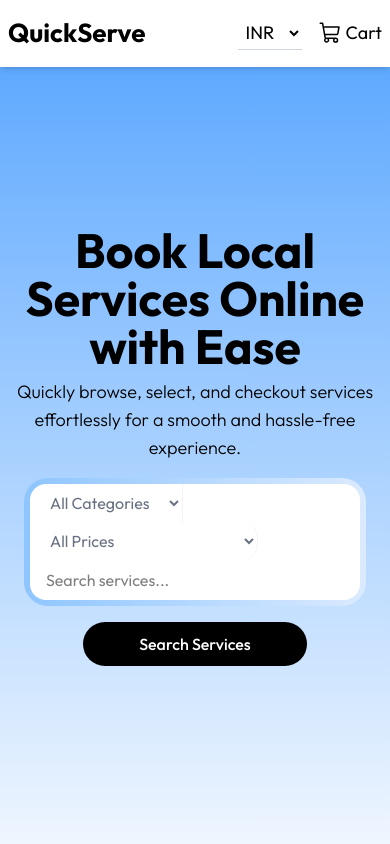
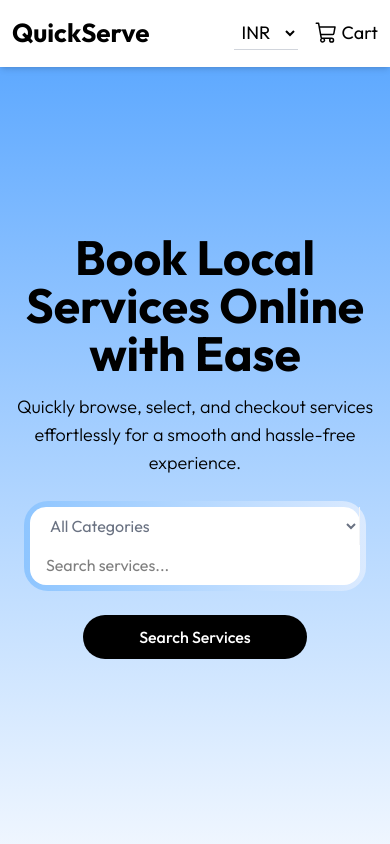
Before and after one commit to avinashsingh108/QuickServe, a React (Vite) app: page / in a window 390 px wide. Shown: the top 844 px of the page. Built offline with nearby package versions, Linux system fonts and the light colour scheme.

Commit message:
bug fixes

```diff
--- a/src/components/Analytics.jsx
+++ b/src/components/Analytics.jsx
@@ -23,7 +23,7 @@ const Analytics = () => {
     <div className="max-sm:mx-2 max-w-4xl mx-auto  space-y-4 py-20">
       <h2 className="text-3xl sm:text-4xl font-bold text-gray-800 border-b border-gray-300 max-w-4xl mx-auto mb-12 pb-1">
         {" "}
-        Analytics Overview
+        Analytics
       </h2>
 
       <div className="grid grid-cols-1 sm:grid-cols-2 lg:grid-cols-3 gap-6">
--- a/src/components/Header.jsx
+++ b/src/components/Header.jsx
@@ -11,7 +11,7 @@ function Header() {
     dispatch(setCurrency(event.target.value));
   };
   return (
-    <header className="fixed top-0 left-0 right-0 z-50 p-4 bg-white flex justify-between px-2 sm:px-4 md:px-10 lg:px-20 xl:px-36 shadow-md font-outfit">
+    <header className="fixed top-0 left-0 right-0 z-50 p-4 bg-white flex justify-between px-3 sm:px-4 md:px-10 lg:px-20 xl:px-36 shadow-md font-outfit">
       <h1 className="max-sm:text-[26px] text-2xl font-bold">
         <Link to="/">QuickServe</Link>
       </h1>
--- a/src/data/services.js
+++ b/src/data/services.js
@@ -4,7 +4,7 @@ const services = [
       name: "Yoga Class",
       price: 1500,
       category: "Fitness",
-      duration: "60 minutes",
+      duration: "1 hour",
       description: "Relax your body and mind with a guided yoga session suitable for all levels.",
       image: "./images/yoga.jpg",
     },
@@ -49,7 +49,7 @@ const services = [
       name: "Massage Therapy",
       price: 4000,
       category: "Wellness",
-      duration: "90 minutes",
+      duration: "2 hours",
       description: "A relaxing full-body massage to relieve stress and muscle tension.",
       image: "./images/massage.jpg",
     },
--- a/src/pages/Home.jsx
+++ b/src/pages/Home.jsx
@@ -1,5 +1,5 @@
 import { useRef, useState } from "react";
-import { useDispatch, useSelector } from "react-redux";
+import { useDispatch } from "react-redux";
 import { addToCart } from "../redux/cartSlice";
 import ServiceCard from "../components/ServiceCard";
 import services from "../data/services";
@@ -8,72 +8,15 @@ import { useNavigate } from "react-router-dom";
 import filterServices from "../utils/filterServices";
 import { FaFilterCircleXmark } from "react-icons/fa6";
 import Analytics from "../components/Analytics";
-import { selectCurrency } from "../redux/currencySlice";
-import convertPrice from "../utils/convertPrice";
 
 const Home = () => {
   const dispatch = useDispatch();
   const navigate = useNavigate();
   const [selectedCategory, setSelectedCategory] = useState("");
-  const [priceRange, setPriceRange] = useState([0, 100]);
   const [searchTerm, setSearchTerm] = useState("");
   const [filteredServices, setFilteredServices] = useState(services);
   const servicesRef = useRef();
-  const isFilterApplied =
-    selectedCategory ||
-    JSON.stringify(priceRange) !== JSON.stringify([0, 100]) ||
-    searchTerm;
-
-  const selectedCurrency = useSelector(selectCurrency);
-
-  const currencySymbol = selectedCurrency === "INR" ? "₹" : "$";
-
-  const priceRanges = [
-    {
-      label: `All Prices`,
-      value: [0, convertPrice(selectedCurrency, 10000)],
-    },
-    {
-      label: `${currencySymbol} ${convertPrice(
-        selectedCurrency,
-        0
-      )} - ${currencySymbol} ${convertPrice(selectedCurrency, 2500)}`,
-      value: [
-        convertPrice(selectedCurrency, 0),
-        convertPrice(selectedCurrency, 2500),
-      ],
-    },
-    {
-      label: `${currencySymbol} ${convertPrice(
-        selectedCurrency,
-        2500
-      )} - ${currencySymbol} ${convertPrice(selectedCurrency, 5000)}`,
-      value: [
-        convertPrice(selectedCurrency, 2500),
-        convertPrice(selectedCurrency, 5000),
-      ],
-    },
-    {
-      label: `${currencySymbol} ${convertPrice(
-        selectedCurrency,
-        5000
-      )} - ${currencySymbol} ${convertPrice(selectedCurrency, 7500)}`,
-      value: [
-        convertPrice(selectedCurrency, 5000),
-        convertPrice(selectedCurrency, 7500),
-      ],
-    },
-    {
-      label: `${currencySymbol} ${convertPrice(
-        selectedCurrency,
-        7500
-      )} - ${currencySymbol} ${convertPrice(selectedCurrency, 10000)}`,
-      value: [
-        convertPrice(selectedCurrency, 7500),
-        convertPrice(selectedCurrency, 10000),
-      ],
-    },
-  ];
+  const isFilterApplied = selectedCategory || searchTerm;
 
   const handleOnAdd = (service) => {
     dispatch(addToCart(service));
@@ -93,7 +36,6 @@ const Home = () => {
     const updatedFilteredServices = filterServices(
       services,
       selectedCategory,
-      priceRange,
       searchTerm
     );
     setFilteredServices(updatedFilteredServices);
@@ -102,13 +44,12 @@ const Home = () => {
 
   const clearFilter = () => {
     setSelectedCategory("");
-    setPriceRange([0, 100]);
     setSearchTerm("");
     setFilteredServices(services);
   };
   return (
     <div className="font-outfit">
-      <section className="bg-gradient-to-b from-blue-400 flex flex-col justify-center items-center to-blue-50 pb-8 pt-20 md:pt-28 text-center h-screen">
+      <section className="bg-gradient-to-b from-blue-400 flex flex-col max-sm:gap-y-2 justify-center items-center to-blue-50 pb-8 pt-20 md:pt-28 text-center h-screen">
         <h1 className="text-5xl lg:text-7xl max-w-3xl font-bold">
           Book Local Services Online with Ease
         </h1>
@@ -119,10 +60,9 @@ const Home = () => {
 
         <div className="bg-gradient-to-r from-blue-300 mt-4 to-blue-100 p-1.5 rounded-3xl max-sm:mx-6 md:rounded-full filters">
           <div className="flex flex-wrap justify-between items-center bg-white rounded-2xl md:rounded-full">
-            <div>
             <select
               id="category"
-                className={`w-full cursor-pointer px-4 sm:px-20 py-2 sm:py-5 border-r border-gray-100 sm:hover:bg-gray-50 outline-none rounded-l-full ${
+              className={`w-full cursor-pointer px-4 sm:px-40 py-2 sm:py-5 border-r border-gray-100 sm:hover:bg-gray-50 outline-none rounded-l-full ${
                 selectedCategory === "" ? "text-gray-500" : "text-gray-900"
               }`}
               value={selectedCategory}
@@ -134,37 +74,15 @@ const Home = () => {
               <option value="Therapy">Therapy</option>
               <option value="Education">Education</option>
             </select>
-            </div>
 
-            <div>
-              <select
-                id="priceRange"
-                className={`w-full cursor-pointer px-4 sm:px-12 max-sm:rounded-2xl sm:hover:bg-gray-50 py-2 sm:py-5 border-r border-gray-100 outline-none ${
-                  JSON.stringify(priceRange) === JSON.stringify([0, 100])
-                    ? "text-gray-500"
-                    : "text-gray-900"
-                }`}
-                value={JSON.stringify(priceRange)}
-                onChange={(e) => setPriceRange(JSON.parse(e.target.value))}
-              >
-                {priceRanges.map((range, index) => (
-                  <option key={index} value={JSON.stringify(range.value)}>
-                    {range.label}
-                  </option>
-                ))}
-              </select>
-            </div>
-
-            <div>
             <input
               type="text"
               id="search"
-                className="w-full px-4 sm:px-8 sm:hover:bg-gray-50 max-sm:rounded-2xl sm:focus:bg-gray-50 py-2 sm:py-5 outline-none rounded-r-full"
+              className="w-full px-4 sm:px-20 sm:hover:bg-gray-50 max-sm:rounded-2xl sm:focus:bg-gray-50 py-2 sm:py-5 outline-none rounded-r-full"
               placeholder="Search services..."
               value={searchTerm}
               onChange={(e) => setSearchTerm(e.target.value)}
             />
-            </div>
           </div>
         </div>
 
--- a/src/utils/filterServices.js
+++ b/src/utils/filterServices.js
@@ -1,15 +1,14 @@
-const filterServices = (services, selectedCategory, priceRange, searchTerm) => {
+const filterServices = (services, selectedCategory, searchTerm) => {
     return services.filter((service) => {
       const isCategoryMatch = selectedCategory
         ? service.category === selectedCategory
         : true;
-      const isPriceMatch =
-        service.price >= priceRange[0] && service.price <= priceRange[1];
-      const isSearchMatch = service.name
+        const isSearchMatch = service.name
         .toLowerCase()
         .includes(searchTerm.toLowerCase());
+        console.log(isSearchMatch);
 
-      return isCategoryMatch && isPriceMatch && isSearchMatch;
+      return isCategoryMatch && isSearchMatch;
     });
   };
 
--- a/vite.config.js
+++ b/vite.config.js
@@ -5,7 +5,4 @@ import tailwindcss from "@tailwindcss/vite";
 // https://vite.dev/config/
 export default defineConfig({
   plugins: [react(), tailwindcss()],
-  server: {
-    port: 3000,
-  },
 });
```
Lines whose indentation alone changed are shown as unchanged.
